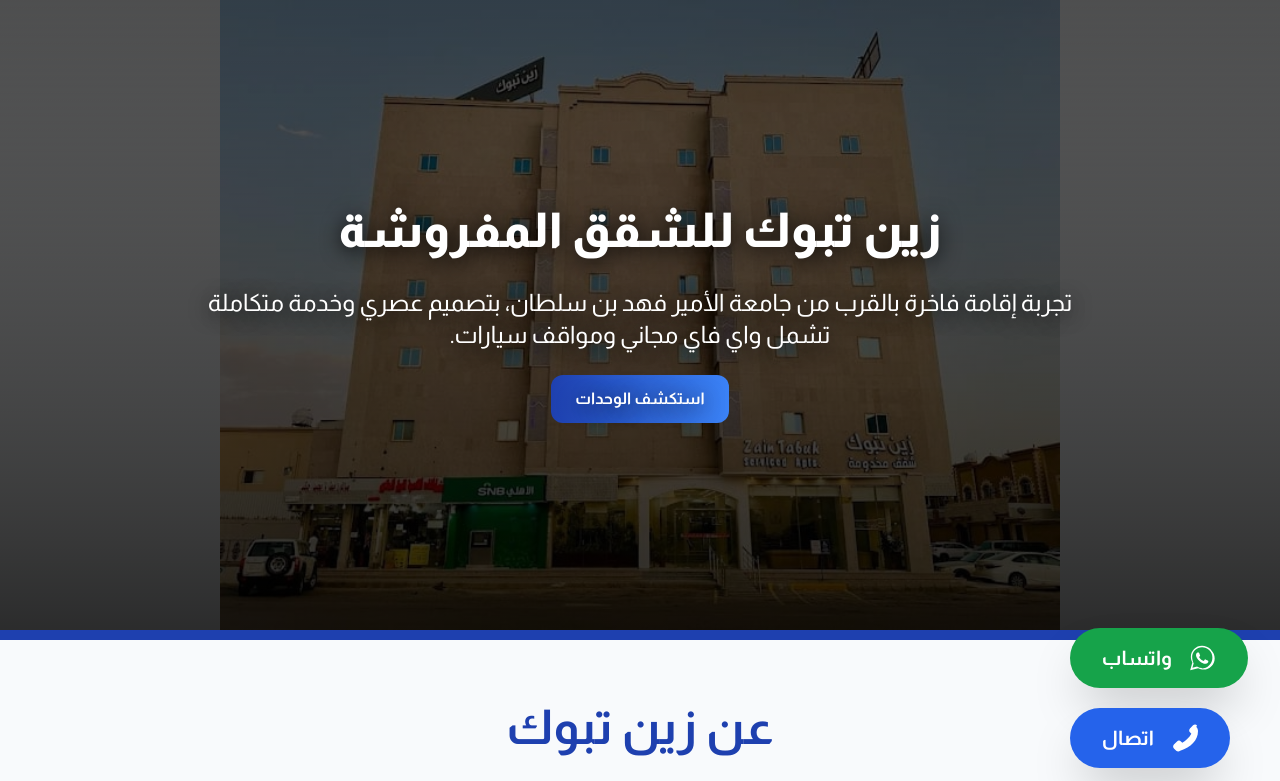
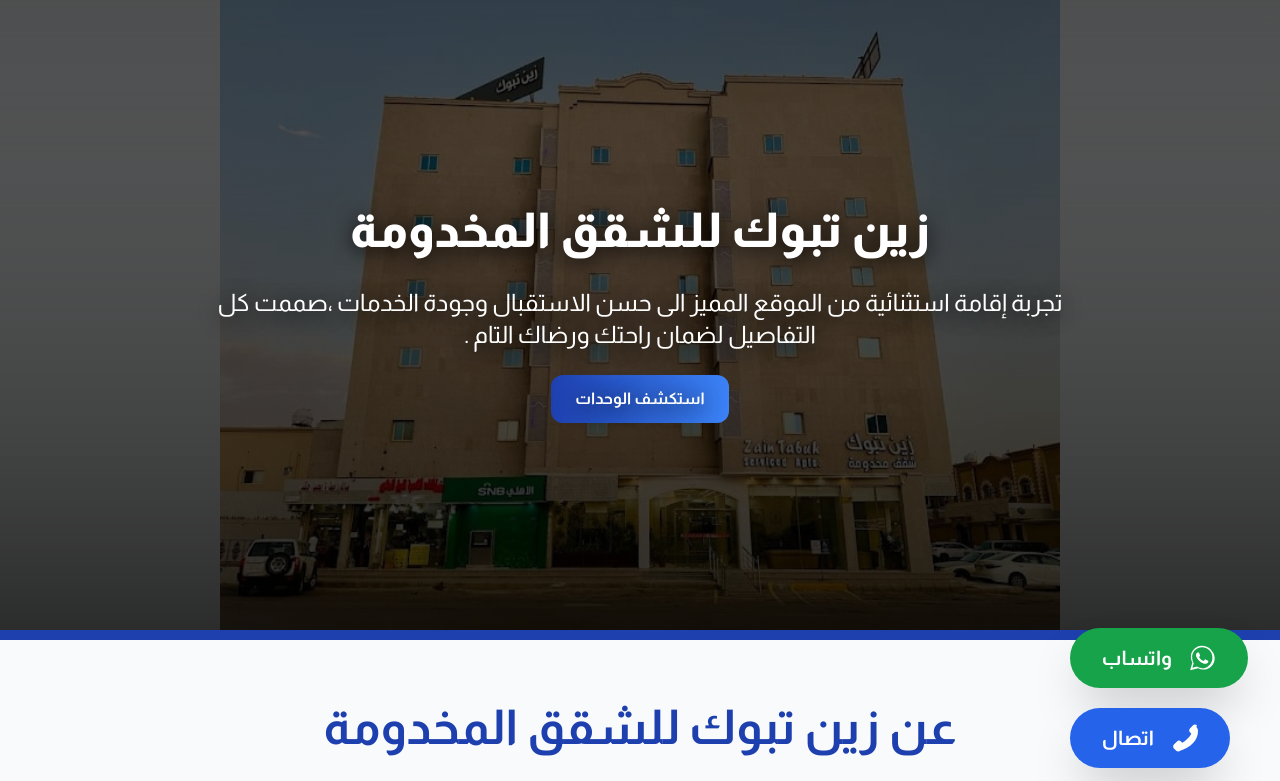
Before and after one commit to mohammedzaa2024/zain-tabuk, a plain HTML site: page index.html in a window 1280 px wide. Shown: the top 781 px of the page. Drawn offline with nearby package versions, Linux system fonts and the light colour scheme.

Commit message:
Update index.html

```diff
--- a/index.html
+++ b/index.html
@@ -6,7 +6,7 @@
   <meta name="description" content="زين تبوك للشقق المفروشة تقدم إقامة فاخرة وعصرية في قلب تبوك بالقرب من جامعة الأمير فهد بن سلطان، مع واي فاي مجاني ومواقف سيارات.">
   <meta name="keywords" content="شقق مفروشة, تبوك, إقامة فاخرة, زين تبوك, تأجير شقق">
   <meta name="author" content="زين تبوك">
-  <title>زين تبوك للشقق المفروشة</title>
+  <title>زين تبوك للشقق المخدومة</title>
   <link href="https://fonts.googleapis.com/css2?family=Almarai:wght@300;400;700;800&display=swap" rel="stylesheet">
   <script src="https://cdn.tailwindcss.com"></script>
   <style>
@@ -236,16 +236,16 @@
 <body>
   <header class="relative">
     <div class="container mx-auto px-8 py-24">
-      <h1 class="text-3xl md:text-5xl font-extrabold mb-8 animate-slide-in">زين تبوك للشقق المفروشة</h1>
+      <h1 class="text-3xl md:text-5xl font-extrabold mb-8 animate-slide-in">زين تبوك للشقق المخدومة</h1>
       <p class="text-lg md:text-2xl leading-relaxed max-w-4xl mx-auto animate-slide-in delay-200">
-        تجربة إقامة فاخرة بالقرب من جامعة الأمير فهد بن سلطان، بتصميم عصري وخدمة متكاملة تشمل واي فاي مجاني ومواقف سيارات.
+        تجربة إقامة استثنائية من الموقع المميز الى حسن الاستقبال وجودة الخدمات  ،صممت كل التفاصيل لضمان راحتك ورضاك التام .
       </p>
       <a href="#apartments" class="cta-button mt-6 inline-block">استكشف الوحدات</a>
     </div>
   </header>
   <main class="container mx-auto px-8 py-16" id="apartments">
     <section class="mb-20 animate-slide-in">
-      <h2 class="text-4xl md:text-5xl font-bold text-blue-800 mb-8 text-center">عن زين تبوك</h2>
+      <h2 class="text-4xl md:text-5xl font-bold text-blue-800 mb-8 text-center">عن زين تبوك للشقق المخدومة</h2>
       <p class="text-gray-700 text-lg md:text-xl leading-relaxed max-w-4xl mx-auto">
         زين تبوك شقق مخدومة وحدات سكنية متنوعة بأسعار منافسة، تقع في حي القادسية بالقرب من مراكز التسوق والبوليفارد وبالقرب من الجامعة والمستشفى المركزي.
         يوجد مواقف خاصة ونوفر العديد من الخدمات المجانية لضيوفنا. حجز فوري ومؤكد
```
